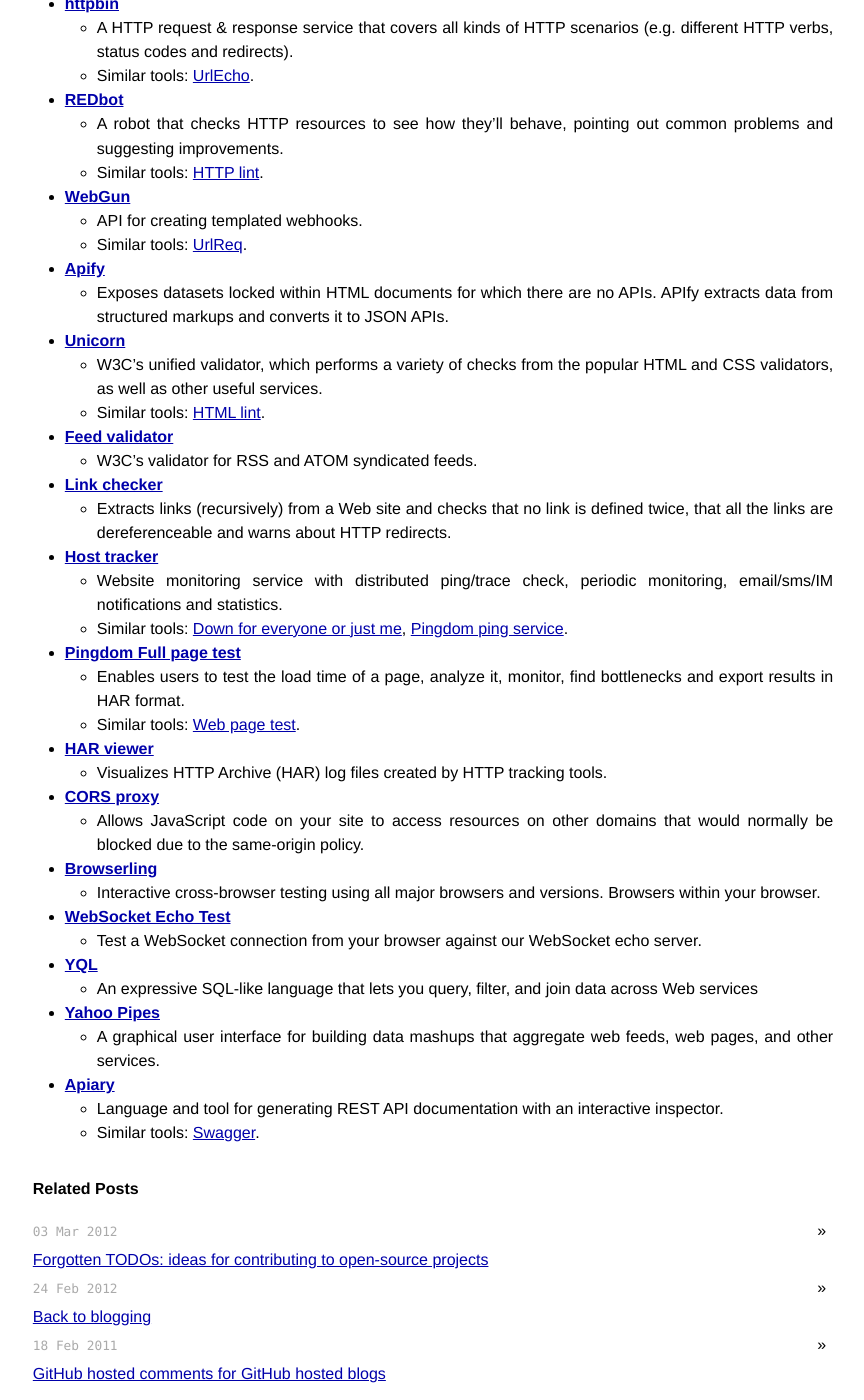
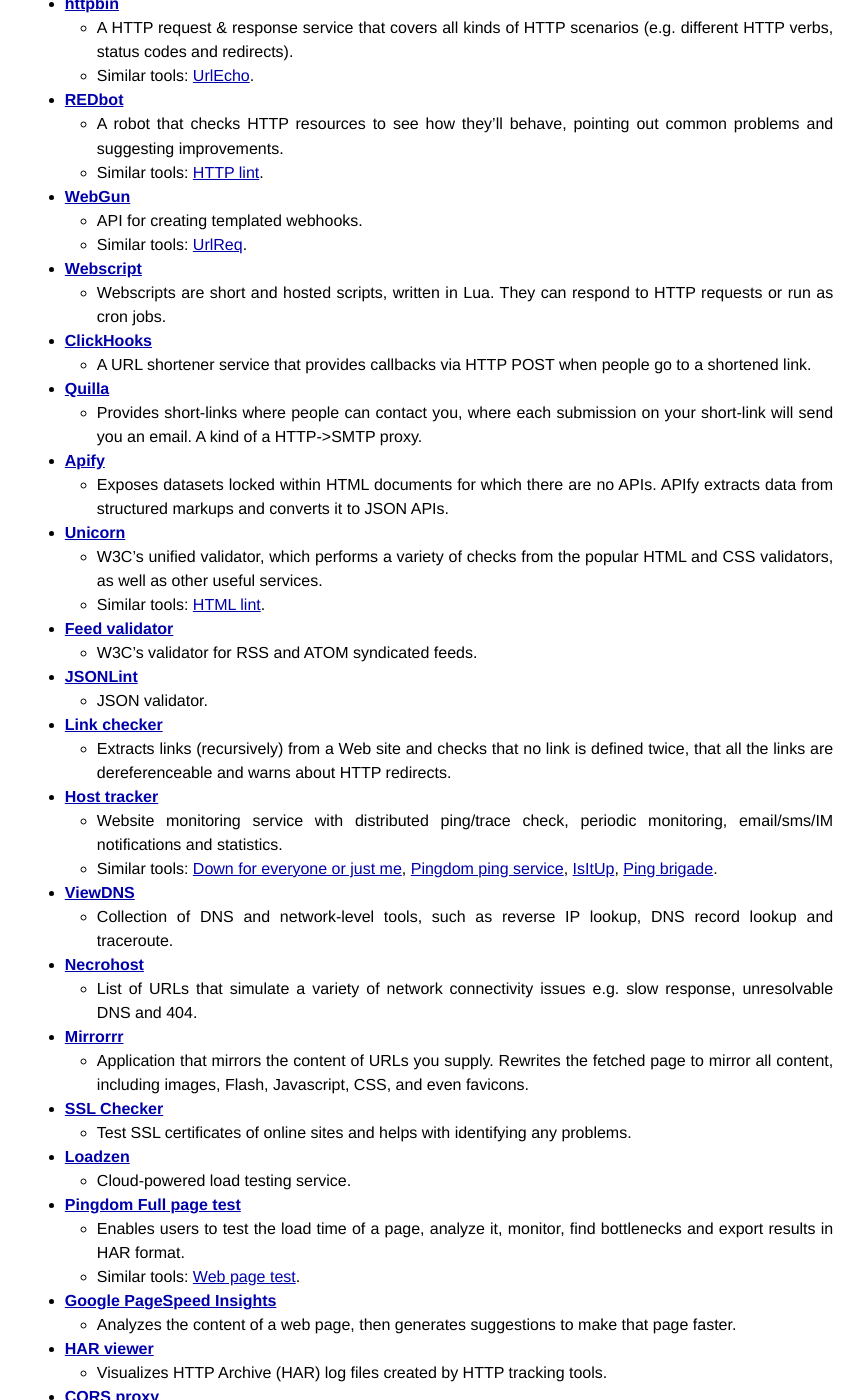
Before and after one commit to izuzak/izuzak.github.com, a Jekyll site: the page built from _posts/2012-11-18-the-web-engineers-online-toolbox.markdown, in a window 1280 px wide and 1400 px high, scrolled down 792 px. Shown: the whole window, without its empty margins (207-1071 px from the left). Built offline with Jekyll 4.4.1, drawn with Linux system fonts in a browser that asks for light colours; Markdown is read by kramdown in place of the engine named in the settings; comment, search, counter and statistics services are not loaded; some of the changed text lies outside the part shown.

Commit message:
update web engineers toolbox list

```diff
--- a/_posts/2012-11-18-the-web-engineers-online-toolbox.markdown
+++ b/_posts/2012-11-18-the-web-engineers-online-toolbox.markdown
@@ -22,13 +22,13 @@
 
 Want to suggest a new tool or help me write better short descriptions of the tools? Add a comment below or make a [pull request](https://github.com/izuzak/izuzak.github.com).
 
-**The Web engineer's online toolbox**
+**The Web engineer's online toolbox** *(last edited on November 24 2012)*
 
 * **[RequestBin](http://requestb.in/)**
   * Lets you create a URL that will collect requests made to it, then let you inspect them in a human-friendly way.
 * **[Hurl](http://hurl.it)**
   * Makes HTTP requests. Enter a URL, set some headers, view the response, then share it with others.
-  * Similar tools: [REST test test](http://resttesttest.com/), [Apigee console](https://apigee.com/console/others).
+  * Similar tools: [REST test test](http://resttesttest.com/), [Apigee console](https://apigee.com/console/others), [Web-Sniffer](http://web-sniffer.net/).
 * **[httpbin](http://httpbin.org/)**
   * A HTTP request & response service that covers all kinds of HTTP scenarios (e.g. different HTTP verbs, status codes and redirects).
   * Similar tools: [UrlEcho](http://ivanzuzak.info/urlecho/).
@@ -38,6 +38,12 @@
 * **[WebGun](http://webgun.io/)**
   * API for creating templated webhooks.
   * Similar tools: [UrlReq](https://github.com/izuzak/urlreq).
+* **[Webscript](https://www.webscript.io/)**
+  * Webscripts are short and hosted scripts, written in Lua. They can respond to HTTP requests or run as cron jobs.
+* **[ClickHooks](http://www.clickhooks.com/)**
+  * A URL shortener service that provides callbacks via HTTP POST when people go to a shortened link.
+* **[Quilla](http://a.quil.la/)**
+  * Provides short-links where people can contact you, where each submission on your short-link will send you an email. A kind of a HTTP->SMTP proxy.
 * **[Apify](http://apify.heroku.com)**
   * Exposes datasets locked within HTML documents for which there are no APIs. APIfy extracts data from structured markups and converts it to JSON APIs.
 * **[Unicorn](http://validator.w3.org/unicorn/)**
@@ -45,14 +51,28 @@
   * Similar tools: [HTML lint](http://lint.brihten.com/html/).
 * **[Feed validator](http://validator.w3.org/feed/)**
   * W3C's validator for RSS and ATOM syndicated feeds.
+* **[JSONLint](http://jsonlint.com/)**
+  * JSON validator.
 * **[Link checker](http://validator.w3.org/checklink)**
   * Extracts links (recursively) from a Web site and checks that no link is defined twice, that all the links are dereferenceable and warns about HTTP redirects.
 * **[Host tracker](http://www.host-tracker.com/)**
   * Website monitoring service with distributed ping/trace check, periodic monitoring, email/sms/IM notifications and statistics.
-  * Similar tools: [Down for everyone or just me](http://www.downforeveryoneorjustme.com/), [Pingdom ping service](http://tools.pingdom.com/ping/).
+  * Similar tools: [Down for everyone or just me](http://www.downforeveryoneorjustme.com/), [Pingdom ping service](http://tools.pingdom.com/ping/), [IsItUp](http://isitup.org/), [Ping brigade](https://www.pingbrigade.com/).
+* **[ViewDNS](http://www.viewdns.info/)**
+  * Collection of DNS and network-level tools, such as reverse IP lookup, DNS record lookup and traceroute.
+* **[Necrohost](http://www.necrohost.com/)**
+  * List of URLs that simulate a variety of network connectivity issues e.g. slow response, unresolvable DNS and 404.
+* **[Mirrorrr](https://code.google.com/p/mirrorrr/)**
+  *  Application that mirrors the content of URLs you supply. Rewrites the fetched page to mirror all content, including images, Flash, Javascript, CSS, and even favicons.
+* **[SSL Checker](http://certlogik.com/ssl-checker/)**
+  * Test SSL certificates of online sites and helps with identifying any problems.
+* **[Loadzen](http://loadzen.com/)**
+  * Cloud-powered load testing service.
 * **[Pingdom Full page test](http://tools.pingdom.com/fpt/)**
   * Enables users to test the load time of a page, analyze it, monitor, find bottlenecks and export results in HAR format.
   * Similar tools: [Web page test](http://www.webpagetest.org/).
+* **[Google PageSpeed Insights](https://developers.google.com/speed/pagespeed/insights)**
+  * Analyzes the content of a web page, then generates suggestions to make that page faster.
 * **[HAR viewer](http://www.softwareishard.com/har/viewer/)**
   * Visualizes HTTP Archive (HAR) log files created by HTTP tracking tools.
 * **[CORS proxy](http://www.corsproxy.com/)**
@@ -63,8 +83,13 @@
   * Test a WebSocket connection from your browser against our WebSocket echo server.
 * **[YQL](http://developer.yahoo.com/yql/)**
   * An expressive SQL-like language that lets you query, filter, and join data across Web services
+* **[Webshell](http://webshell.io/)**
+  * An API which allow accessing any data on the programmable Web using APIs.
 * **[Yahoo Pipes](http://pipes.yahoo.com/pipes/)**
   * A graphical user interface for building data mashups that aggregate web feeds, web pages, and other services.
 * **[Apiary](http://apiary.io/)**
   * Language and tool for generating REST API documentation with an interactive inspector.
   * Similar tools: [Swagger](http://swagger.wordnik.com/).
+* **[JSFiddle](http://jsfiddle.net/)**
+  * A playground for Web site developers: code editor and repository for snippets built from HTML, CSS and JavaScript.
+  * Similat tools: [JSBin](http://jsbin.com/)
```
